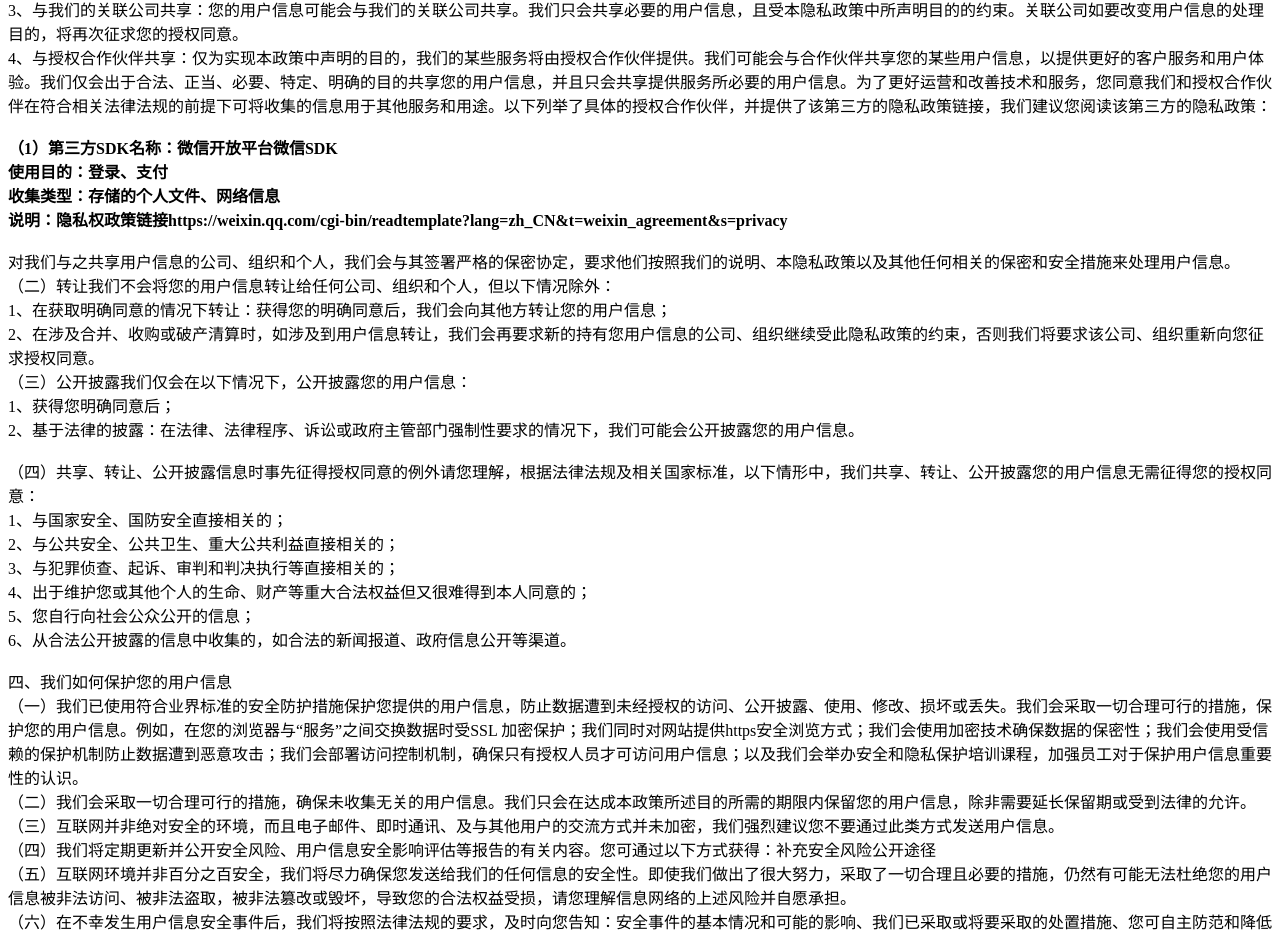
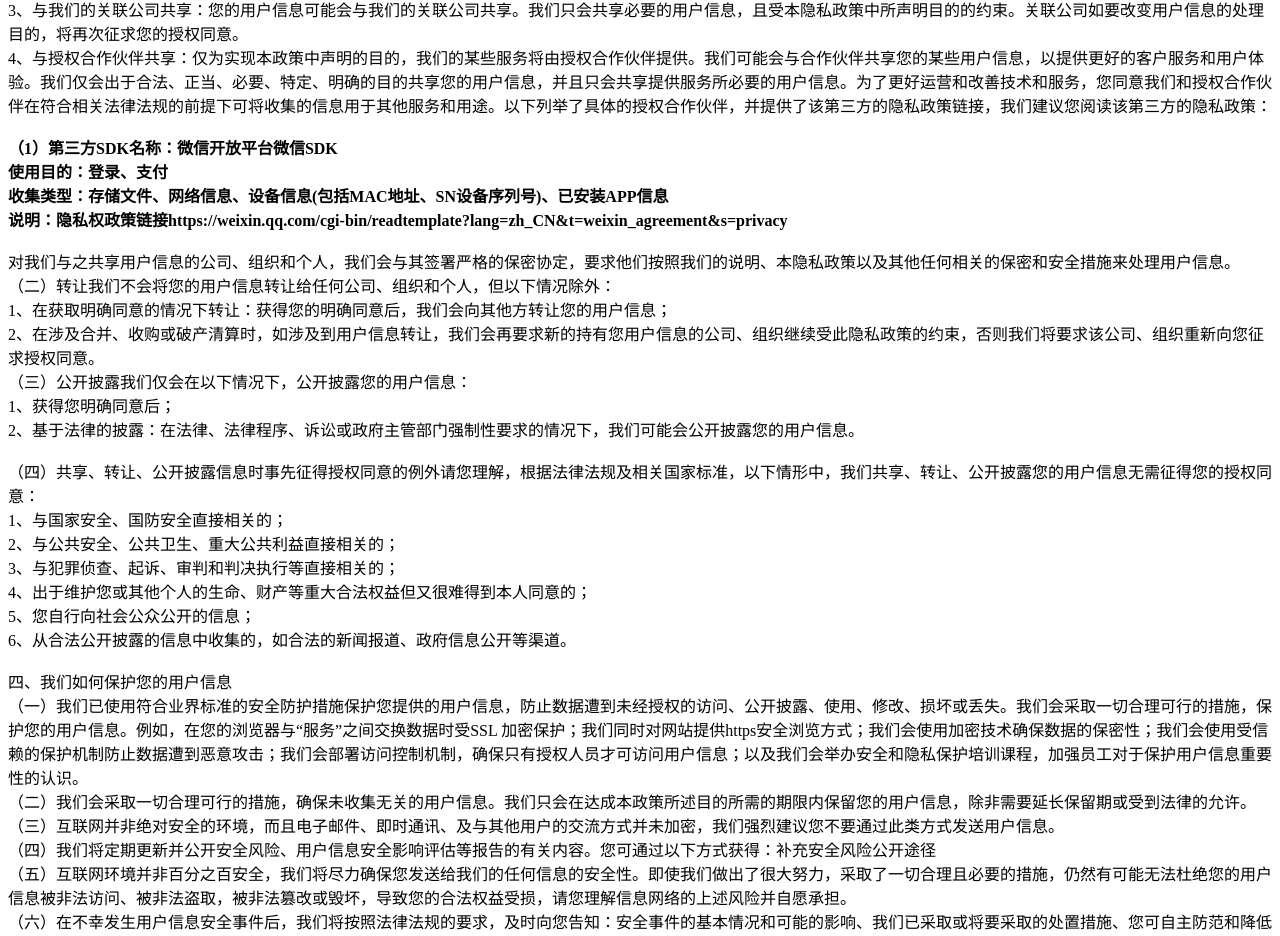
Before and after one commit to akaoecia/akaoecia.github.io, a plain HTML site: page index.html in a window 1280 px wide. Shown: the part 1255-2191 px from the top of the page. Drawn offline with Linux system fonts and the light colour scheme.

Commit message:
Update index.html

```diff
--- a/index.html
+++ b/index.html
@@ -135,7 +135,7 @@
 <br>
 使用目的：登录、支付
 <br>
-收集类型：存储的个人文件、网络信息
+收集类型：存储文件、网络信息、设备信息(包括MAC地址、SN设备序列号)、已安装APP信息
 <br>
 说明：隐私权政策链接https://weixin.qq.com/cgi-bin/readtemplate?lang=zh_CN&t=weixin_agreement&s=privacy
 <br>
```
